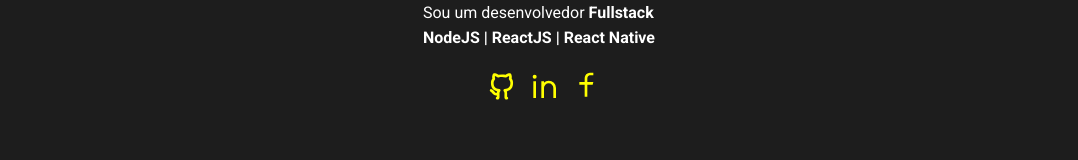
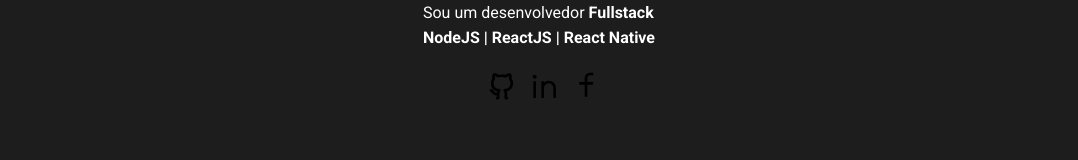
Before and after one commit to Gui-dev/profile, a Next.js app: page / in a window 1280 px wide. Shown: the part 517-677 px from the top of the page, without its empty margins (101-1179 px from the left). Built offline with nearby package versions, Linux system fonts and the light colour scheme.

Commit message:
feat: add new colors

```diff
--- a/src/styles/global.ts
+++ b/src/styles/global.ts
@@ -7,7 +7,8 @@ export const GlobalStyle = createGlobalStyle`
     --gray-400: #909090;
     --gray-100: #E5E5E5;
     --white: #FFF;
-    --yellow: yellow;
+    --yellow-500: #FFF447;
+    --green-500: #3EB595;
   }
 
   * {
```
